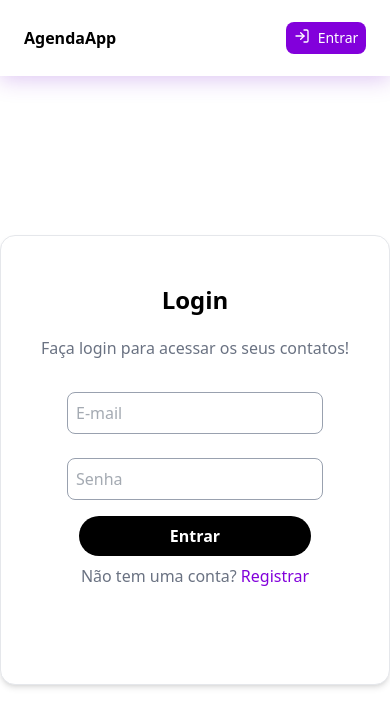
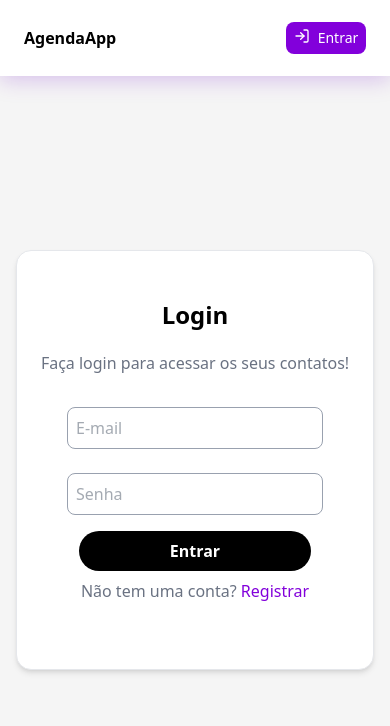
Before and after one commit to natanlucas18/app-agenda-telefonica, a Next.js app: page /login in a window 390 px wide. Shown: the top 726 px of the page. Built offline with nearby package versions, Linux system fonts and the light colour scheme; no server answers.

Commit message:
adiciona responsividade a page login

```diff
--- a/src/app/(auth)/login/page.tsx
+++ b/src/app/(auth)/login/page.tsx
@@ -18,8 +18,8 @@ export default function LoginPage() {
       });
   };
   return (
-    <div className="bg-white w-full h-[91dvh] flex flex-col items-center justify-center main">
-      <form action="POST" className='w-full max-w-md h-[450px] p-6 bg-white border border-gray-200 shadow-md rounded-[15px]' onSubmit={handleSubmit(onSubmit)}>
+    <div className="bg-neutral-100 w-full h-[91dvh] flex flex-col items-center justify-center main">
+      <form action="POST" className='lg:w-full md:w-97 lg:max-w-md md:h-105 h-105 lg:h-[450px] p-6 bg-white border border-gray-200 shadow-md rounded-[15px]' onSubmit={handleSubmit(onSubmit)}>
         <div className="flex flex-col items-center gap-4">
           <h1 className="text-2xl font-bold mb-1 text-black mt-6">Login</h1>
           <p className="text-gray-500 mb-4">Faça login para acessar os seus contatos!</p>
@@ -41,7 +41,7 @@ export default function LoginPage() {
           )}
           <button
             type="submit"
-            className="bg-black text-white font-bold w-58 px-6 py-2 rounded-[20px] hover:bg-zinc-900 hover:text-purple-700 transition-colors cursor-pointer"
+            className="bg-black text-white font-bold w-58 px-6 py-2 rounded-[20px] hover:bg-black/75 transition-colors cursor-pointer"
             disabled={isSubmitting}
           >
             { isSubmitting ? 'Logando...' : 'Entrar'}
```
